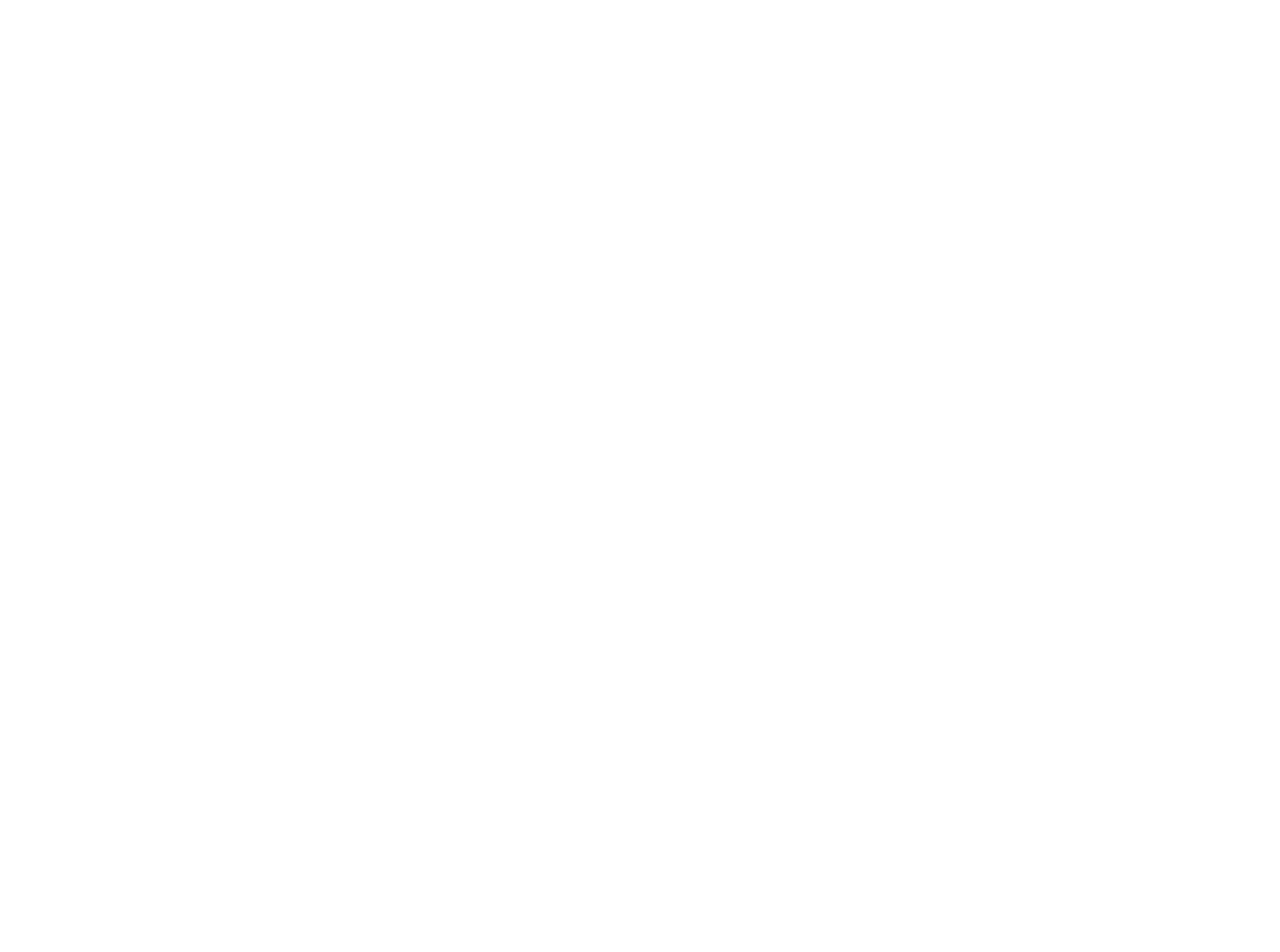
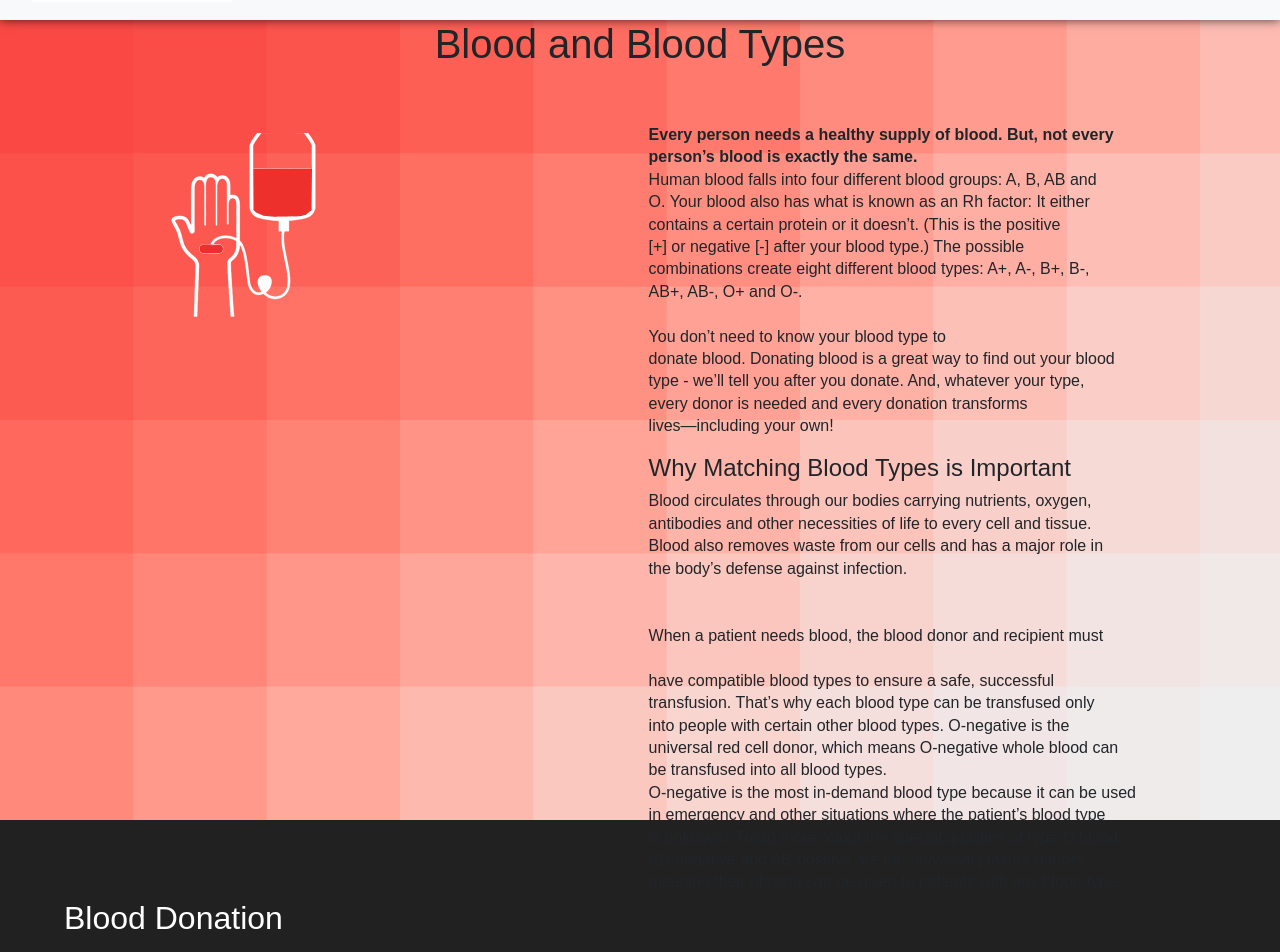
Before and after one commit to tkmkushwah/blood-bank-management-system, a React (Create React App) app in the folder client/: page /bloodTypes in a window 1280 px wide. Before the commit this address had no page. Shown: the part 60-1012 px from the top of the page. Before the commit the page ends 800 px from the top, so only its background shows below. Built offline with nearby package versions, Linux system fonts and the light colour scheme.

Commit message:
Modifying About / Educating about blood donation

```diff
--- a/client/src/App.js
+++ b/client/src/App.js
@@ -2,10 +2,13 @@
 import { Routes, Route } from "react-router-dom";
 
 import Home from './components/Home/Home';
-import About from './components/About/About'
-import Eligibility from './components/About/Eligibility'
-import Contact from './components/Contact/Contact'
-import Login from './components/Login/Login'
+import About from './components/About/About';
+import Eligibility from './components/About/Eligibility';
+import BloodTypes from './components/About/BloodTypes';
+import Impact from './components/About/Impact';
+import Research from './components/About/Research';
+import Contact from './components/Contact/Contact';
+import Login from './components/Login/Login';
 import DonorLogin from './components/Login/DonorLogin';
 import PatientLogin from './components/Login/PatientLogin';
 import PrivateRoute from "./components/routes/Private";
@@ -48,6 +51,9 @@
 
         <Route path="/about" element={<About />} />
         <Route path="/eligibility" element={<Eligibility />} />
+        <Route path="/bloodTypes" element={<BloodTypes />} />
+        <Route path="/impact" element={<Impact />} />
+        <Route path="/research" element={<Research />} />
         <Route path="/contact" element={<Contact />} />
 
         <Route path="/donor-login" element={<DonorLogin />} />
--- a/client/src/components/About/About.jsx
+++ b/client/src/components/About/About.jsx
@@ -1,45 +1,66 @@
-import React from 'react'
-import img1 from '../../assets/b_donor_reg.png'
-import Layout from '../Layout/Layout'
+import React from "react";
+import { NavLink } from "react-router-dom";
+import img1 from "../../assets/b_donor_reg.png";
+import Layout from "../Layout/Layout";
 const About = () => {
   return (
     <Layout>
       <section className="about-us">
-        <h1>ABOUT US</h1>
+        <h1>LEARN</h1>
         <div className="container">
           <div className="logo">
             <img src={img1} alt="dh" />
           </div>
           <div className="about">
-            <h1>BLOOD DONATION</h1>
+            <h1>Learn About Blood Donation</h1>
             <p>
-              A blood donation is a process whereby a person voluntarily has
-              blood drawn to be used for future transfusions when in need at
-              hospitals for treatment procedures that require them. Donation may
-              be of whole blood (blood drawn directly from the body) or of
-              specific components of the blood; such as red blood cells, white
-              blood cells, plasma, and platelets. Blood banks often participate
-              in the process of collecting blood and other procedures such as
-              managing stocks, approving blood requests and updating donation
-              information. <br />
-              The inspiration of this project is to improve blood banks in India
-              and to develop a blood bank information system which focuses on
-              making an online system that is accessible for both donors and
-              administrators. Donors can directly receive information regarding
-              their previous blood donations, including their blood results and
-              donation history, in order to easily schedule their next
-              donations. They can also update the personal information through
-              the system, without having to contact the blood bank registry.
+              If you want to learn more about blood types and the blood donation
               <br />
-              The administrator is also responsible for responding to the
-              hospital’s blood requests and checking the stocks in the blood
-              bank’s inventory.
+              process, you’ve come to the right place. Explore these sections to
+              <br />
+              see the impact of blood donations, discover fun and interesting
+              <br />
+
+              facts about blood types, and learn how Vitalant is involved in
+              <br />
+              blood donation research.
+              <br />
             </p>
+            <select className="learnWhy">
+              <option className="learnWhy1">
+                <h4>Know More</h4>
+              </option>
+              <option className="learnWhy1">
+                <NavLink to="/Impact">
+                  <h4>Impact of Blood Donation</h4>
+                </NavLink>
+              </option>
+              <option className="learnWhy1">
+                <NavLink to="/Eligibility">
+                  <h4>Eligibility</h4>
+                </NavLink>
+              </option>
+              <option className="learnWhy1">
+                <NavLink to="/BloodTypes">
+                  <h4>Blood Types</h4>
+                </NavLink>
+              </option>
+              <option className="learnWhy1">
+                <NavLink to="/">
+                  <h4>Blood Donation Process</h4>
+                </NavLink>
+              </option>
+              <option className="learnWhy1">
+                <NavLink to="Research">
+                  <h4>Blood Donation Research</h4>
+                </NavLink>
+              </option>
+            </select>
           </div>
         </div>
       </section>
     </Layout>
   );
-}
+};
 
-export default About
+export default About;
--- /dev/null
+++ b/client/src/components/About/BloodTypes.jsx
@@ -0,0 +1,86 @@
+import React from "react";
+import img1 from "../../assets/b_donor_reg.png";
+import Layout from "../Layout/Layout";
+const BloodTypes = () => {
+  return (
+    <Layout>
+      <section className="about-us">
+        <h1>Blood and Blood Types</h1>
+        <div className="container">
+          <div className="logo">
+            <img src={img1} alt="dh" />
+          </div>
+          <div className="about">
+            <b>
+              Every person needs a healthy supply of blood. But, not every
+              <br />
+              person’s blood is exactly the same.
+            </b>
+            <br />
+            <p>
+              Human blood falls into four different blood groups: A, B, AB and
+              <br />
+              O. Your blood also has what is known as an Rh factor: It either
+              <br />
+              contains a certain protein or it doesn’t. (This is the positive
+              <br />
+              [+] or negative [-] after your blood type.) The possible
+              <br />
+              combinations create eight different blood types: A+, A-, B+, B-,
+              <br />
+              AB+, AB-, O+ and O-. <br />
+              <br />
+              You don’t need to know your blood type to
+              <br />
+              donate blood. Donating blood is a great way to find out your blood
+              <br />
+              type - we’ll tell you after you donate. And, whatever your type,
+              <br />
+              every donor is needed and every donation transforms
+              <br />
+              lives—including your own!
+              <br />
+            </p>
+            <h4>Why Matching Blood Types is Important</h4>
+            <p>
+              Blood circulates through our bodies carrying nutrients, oxygen,
+              <br />
+              antibodies and other necessities of life to every cell and tissue.
+              <br />
+              Blood also removes waste from our cells and has a major role in
+              <br />
+              the body’s defense against infection.
+              <br />
+              <br />
+              <br />
+              When a patient needs blood, the blood donor and recipient must
+              <br />
+              <br />
+              have compatible blood types to ensure a safe, successful
+              <br />
+              transfusion. That’s why each blood type can be transfused only
+              <br />
+              into people with certain other blood types. O-negative is the
+              <br />
+              universal red cell donor, which means O-negative whole blood can
+              <br />
+              be transfused into all blood types. <br />
+              O-negative is the most in-demand blood type because it can be used
+              <br />
+              in emergency and other situations where the patient’s blood type
+              <br />
+              is unknown. Read more about the special qualities of type O blood.
+              <br />
+              AB-negative and AB-positive are the universal plasma donors,
+              <br />
+              meaning their plasma can be given to patients with any blood type.
+              <br />
+            </p>
+          </div>
+        </div>
+      </section>
+    </Layout>
+  );
+};
+
+export default BloodTypes;
--- /dev/null
+++ b/client/src/components/About/Impact.jsx
@@ -0,0 +1,56 @@
+import React from "react";
+import img1 from "../../assets/b_donor_reg.png";
+import Layout from "../Layout/Layout";
+const Impact = () => {
+  return (
+    <Layout>
+      <section className="about-us">
+        <h1>Impact of Blood Donation</h1>
+        <div className="container">
+          <div className="logo">
+            <img src={img1} alt="dh" />
+          </div>
+          <div className="about">
+            <b>Your role in the world matters.</b>
+            <br />
+            <p>
+              When you give blood with our bloodbank, you have the potential to help
+              <br />
+              hospital patients within your community and, when the need arises,
+              <br />
+              others across the country. When extreme weather and unforeseen
+              <br />
+              tragedies occur, our experienced nationwide team members jump into
+              <br />
+              action to quickly deliver blood where it’s needed most. The
+              benefits
+              <br />
+              of our larger footprint are vast, including leveraging our
+              <br />
+              coast-to-coast network of donation centers so every donation has
+              the
+              <br />
+              potential to impact more lives. Many people believe that most
+              blood
+              <br />
+              is needed after major disasters. However, daily personal
+              emergencies
+              <br />
+              and ongoing medical needs of thousands of patients require a<br />
+              constant and ready blood supply. It’s the blood already on
+              hospital
+              <br />
+              shelves that saves lives. Every day in the INDIA, patients in
+              <br />
+              hospitals, surgical centers and emergency treatment facilities
+              need blood and its components.
+              <br />
+            </p>
+          </div>
+        </div>
+      </section>
+    </Layout>
+  );
+};
+
+export default Impact;
--- /dev/null
+++ b/client/src/components/About/Research.jsx
@@ -0,0 +1,39 @@
+import React from "react";
+import img1 from "../../assets/b_donor_reg.png";
+import Layout from "../Layout/Layout";
+const Research = () => {
+  return (
+    <Layout>
+      <section className="about-us">
+        <h1>Research</h1>
+        <div className="container">
+          <div className="logo">
+            <img src={img1} alt="dh" />
+          </div>
+          <div className="about">
+            <br />
+            <p>
+              With donor and patient safety always as our top priority, Indian
+              <br />
+              research Institutes leads the way in understanding new threats to
+              <br />
+              blood safety and helping to find practical applications of new
+              <br />
+              knowledge in transfusion biology. Established nearly 60 years ago,
+              <br />
+              our world-renowned Research Institute engages in studies related
+              <br />
+              to blood safety and efficacy with particular expertise in
+              <br />
+              epidemiology, public health policy, molecular biology, immunology,
+              <br />
+              virology, cell processing and cell therapy.
+            </p>
+          </div>
+        </div>
+      </section>
+    </Layout>
+  );
+};
+
+export default Research;
--- a/client/src/components/Admin/AdminDashborad.jsx
+++ b/client/src/components/Admin/AdminDashborad.jsx
@@ -3,7 +3,7 @@
 const AdminDashborad = () => {
   return (
     <Layout>
-      <h2>AdminDashborad</h2>
+
     </Layout>
   );
 }
```
Also changed, not shown: client/src/components/Home/Home.jsx (+8 -0 lines), client/src/styles/aboutus.scss (+12 -3 lines).
